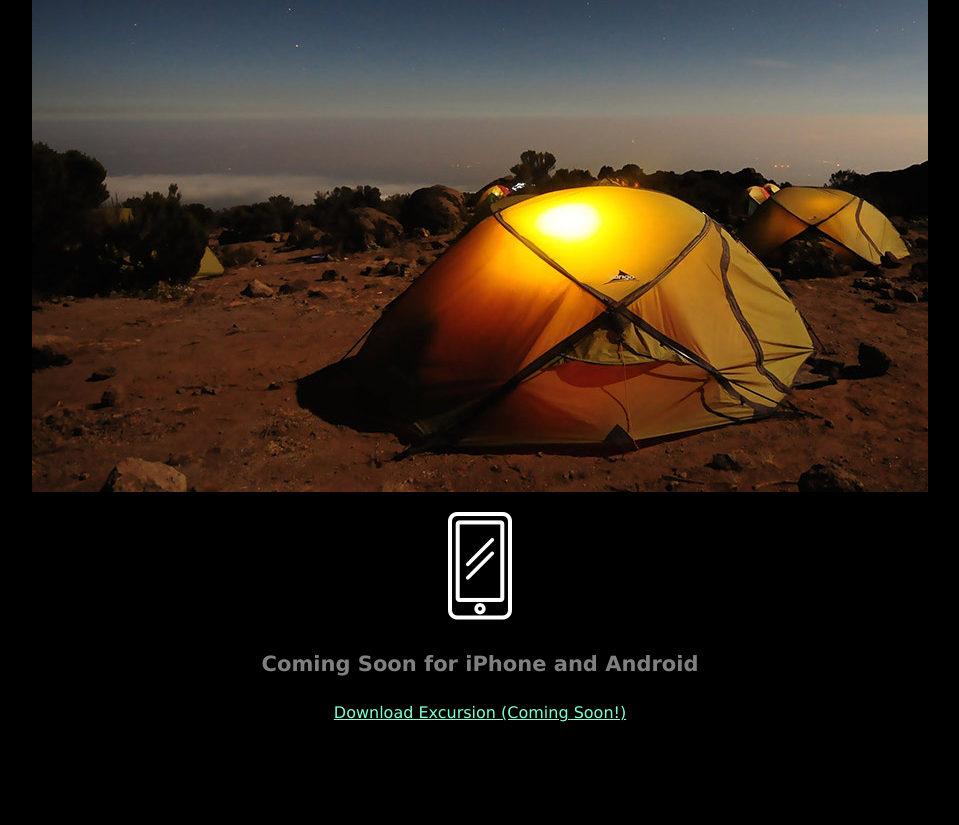
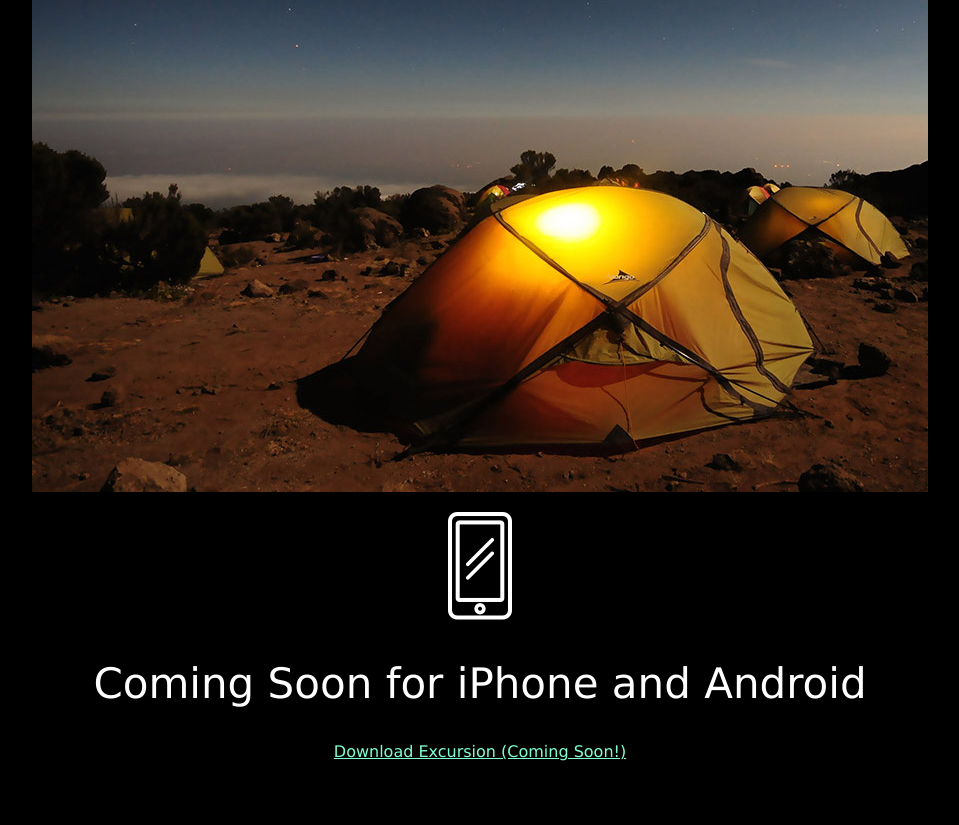
Before and after one commit to Raylin009/excursion, a plain HTML site: page index.html in a window 1280 px wide. Shown: the part 520-1345 px from the top of the page, without its empty margins (160-1119 px from the left). After the commit the page ends 1297 px from the top, so only its background shows below. Drawn offline with Linux system fonts and the light colour scheme.

Commit message:
added last header and cta

```diff
--- a/index.html
+++ b/index.html
@@ -17,11 +17,7 @@
   <h4 class="header--sub-header">Excursion remembers places you like, and recommends new points of interest around you.</h4>
   <p><img src="resources/images/camp.jpg"></p>
   <p><img src="resources/images/phone.png"></p>
-  <h4 class="header--sub-header">Coming Soon for iPhone and Android</h4>
+  <h2 class="header--secondary">Coming Soon for iPhone and Android</h2>
   <p><a class="link--cta" href="#">Download Excursion (Coming Soon!)</a></p>
-  <footer>
-    <h1>Coming Soon for iPhone and Android</h1>
-    <a>Download Excursion (coming soon)</a>
-  </footer>
 </body>
 </html>
```
